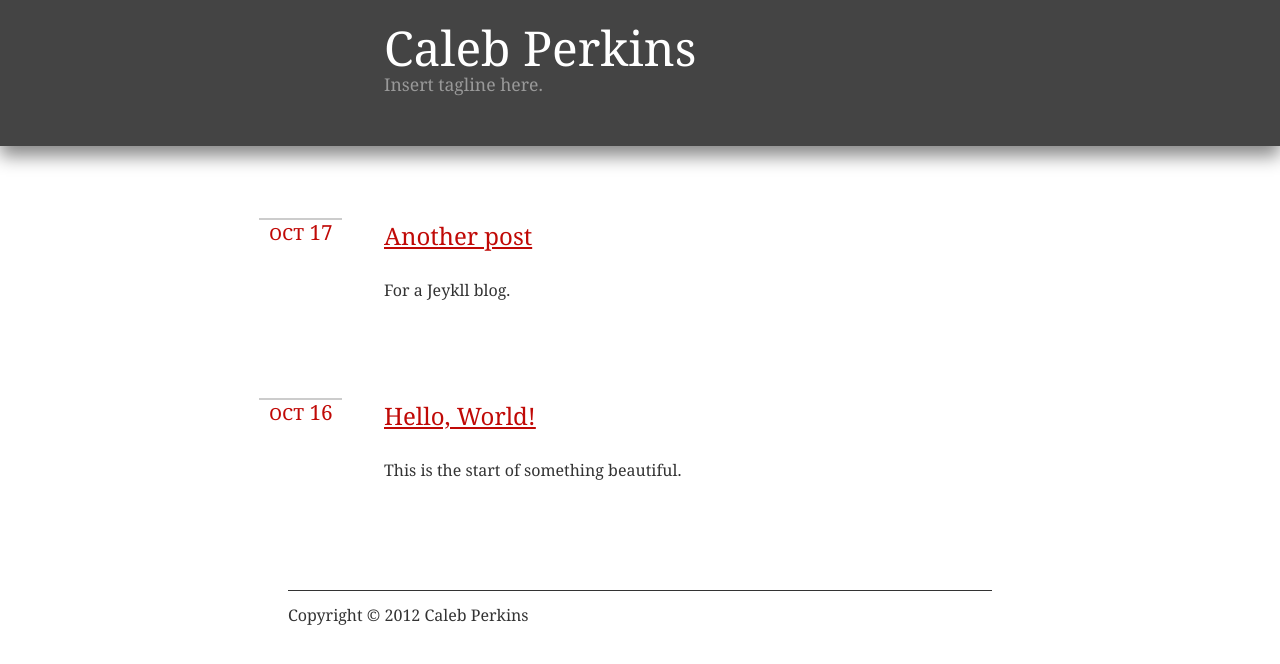
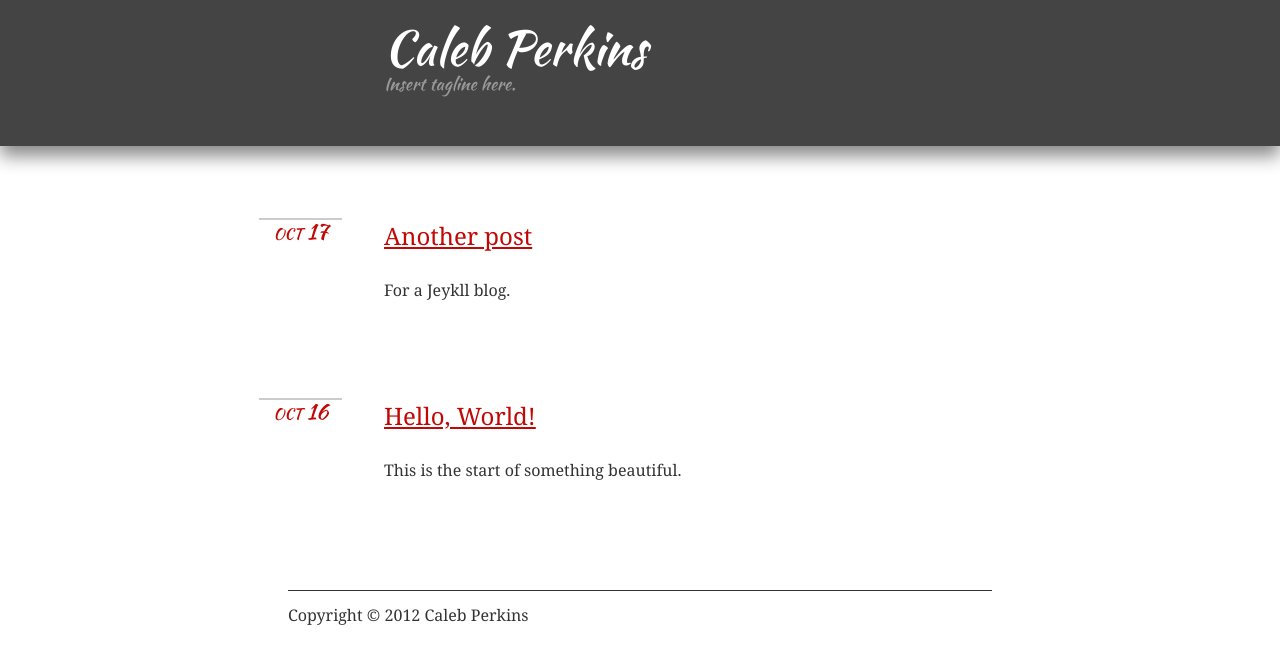
Before and after one commit to calebperkins/calebperkins.github.io, a Jekyll site: the page built from index.html, in a window 1280 px wide. Shown: the top 664 px of the page. Built offline with Jekyll 4.4.1, drawn with Linux system fonts in a browser that asks for light colours; the list of posts is cut into pages by our own code.

Commit message:
Handwriting font

```diff
--- a/_layouts/default.html
+++ b/_layouts/default.html
@@ -9,6 +9,7 @@
 	<link rel="stylesheet" href="/css/screen.css" />
 	<link rel="shortcut icon" href="/img/favicon.png" />
 	<link href="/atom.xml" type="application/atom+xml" rel="alternate" title="Sitewide Atom Feed">
+	<link href='http://fonts.googleapis.com/css?family=Kaushan+Script' rel='stylesheet' type='text/css'>
 </head>
 
 <body>
--- a/css/screen.css
+++ b/css/screen.css
@@ -24,6 +24,7 @@ header[role="banner"] {
 
 header[role="banner"] h1 {
 	font-size: 3em;
+	font-family: 'Kaushan Script', cursive;
 	line-height: 1;
 }
 
@@ -35,6 +36,7 @@ header[role="banner"] h1 a {
 header[role="banner"] p {
 	color: #999;
 	font-size: 1.1em;
+	font-family: 'Kaushan Script', cursive;
 	line-height: 1.363634;
 }
 
@@ -68,6 +70,7 @@ article header time {
 	width: 4em;
 
 	font-size: 1.3em;
+	font-family: 'Kaushan Script', cursive;
 	line-height: 1.15384615385;
 	display: block;
 	font-variant: small-caps;
```
